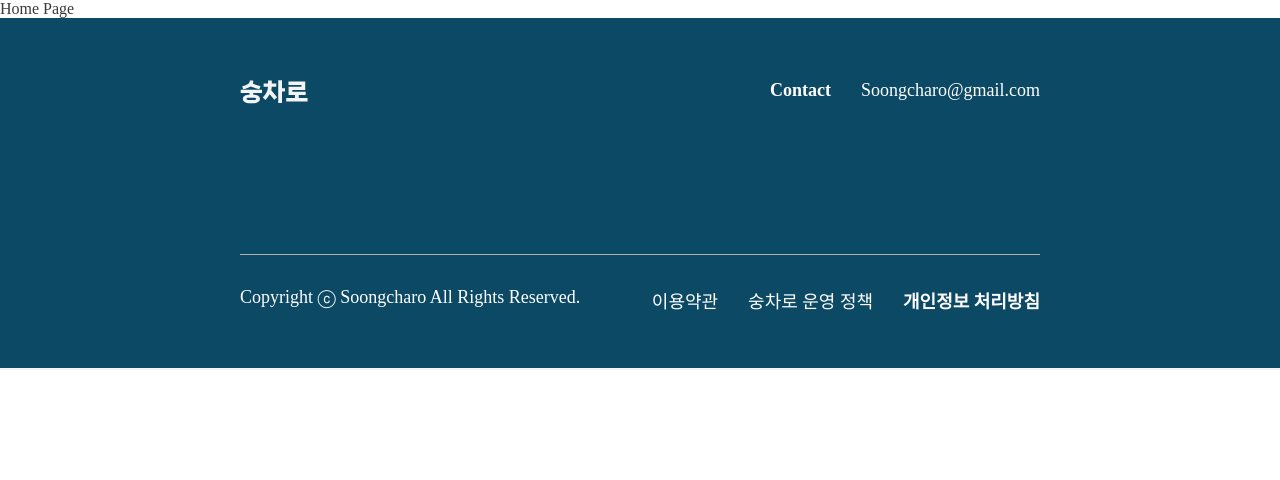
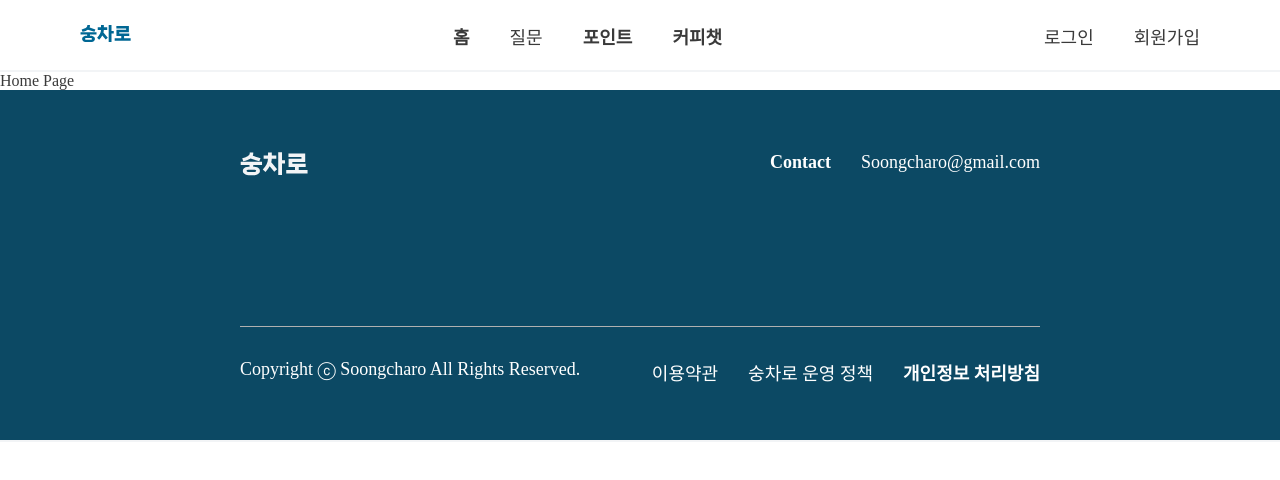
Before and after one commit to Soongmile/Soongmile-FE, a Next.js app: page / in a window 1280 px wide. Shown: the top 480 px of the page. Built offline with nearby package versions, Linux system fonts and the light colour scheme.

Commit message:
Feat: 헤더 dev에 추가

```diff
--- a/pages/_app.tsx
+++ b/pages/_app.tsx
@@ -5,6 +5,7 @@ import { NextPage } from 'next';
 import { ReactElement, ReactNode } from 'react';
 import { GlobalStyle } from '../styles/globalStyle';
 import Footer from '../components/reusable/Footer';
+import Header from '../components/reusable/Header';
 
 export type NextPageWithLayout = NextPage & {
   getLayout?: (page: ReactElement) => ReactNode;
@@ -22,6 +23,7 @@ const MyApp = ({ Component, pageProps }: AppPropsWithLayout) => {
     <QueryClientProvider client={queryClient}>
       <RecoilRoot>
         <GlobalStyle />
+        <Header />
         {getLayout(<Component {...pageProps} />)}
         <Footer />
       </RecoilRoot>
```
